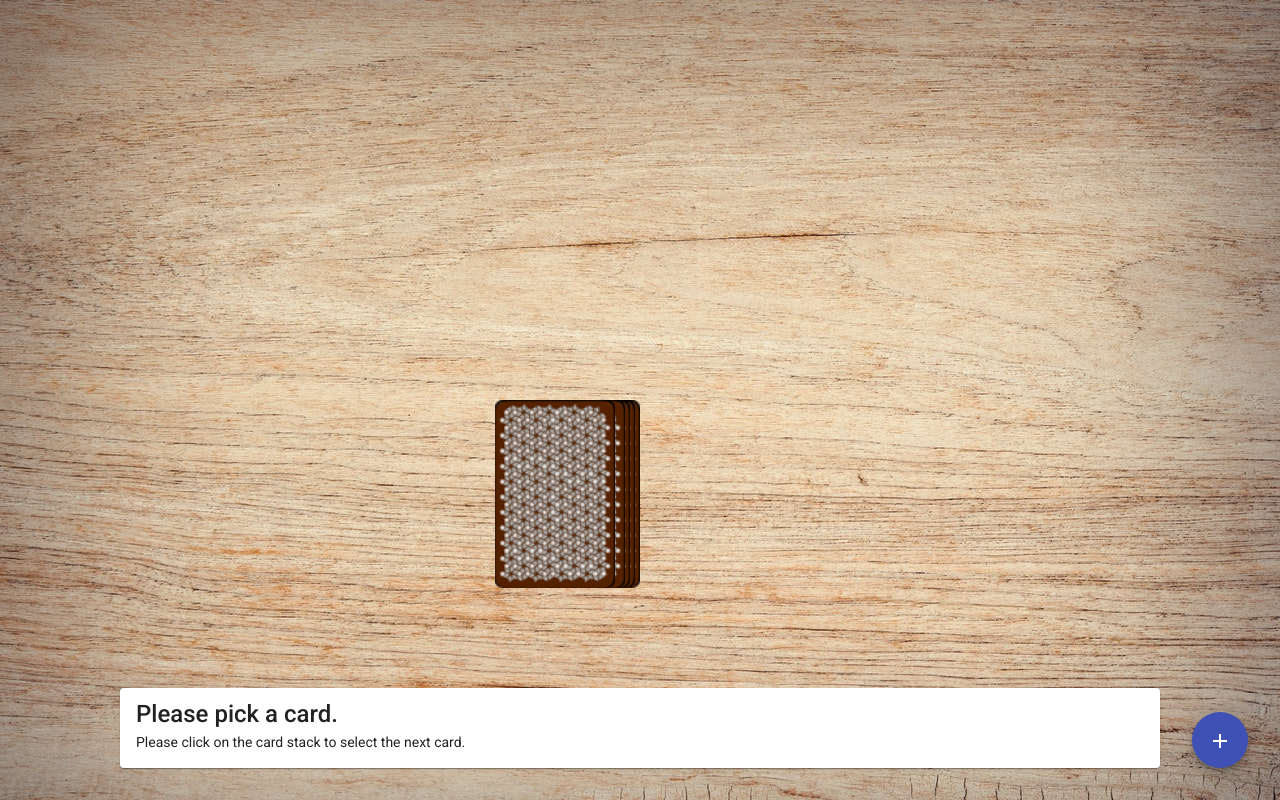
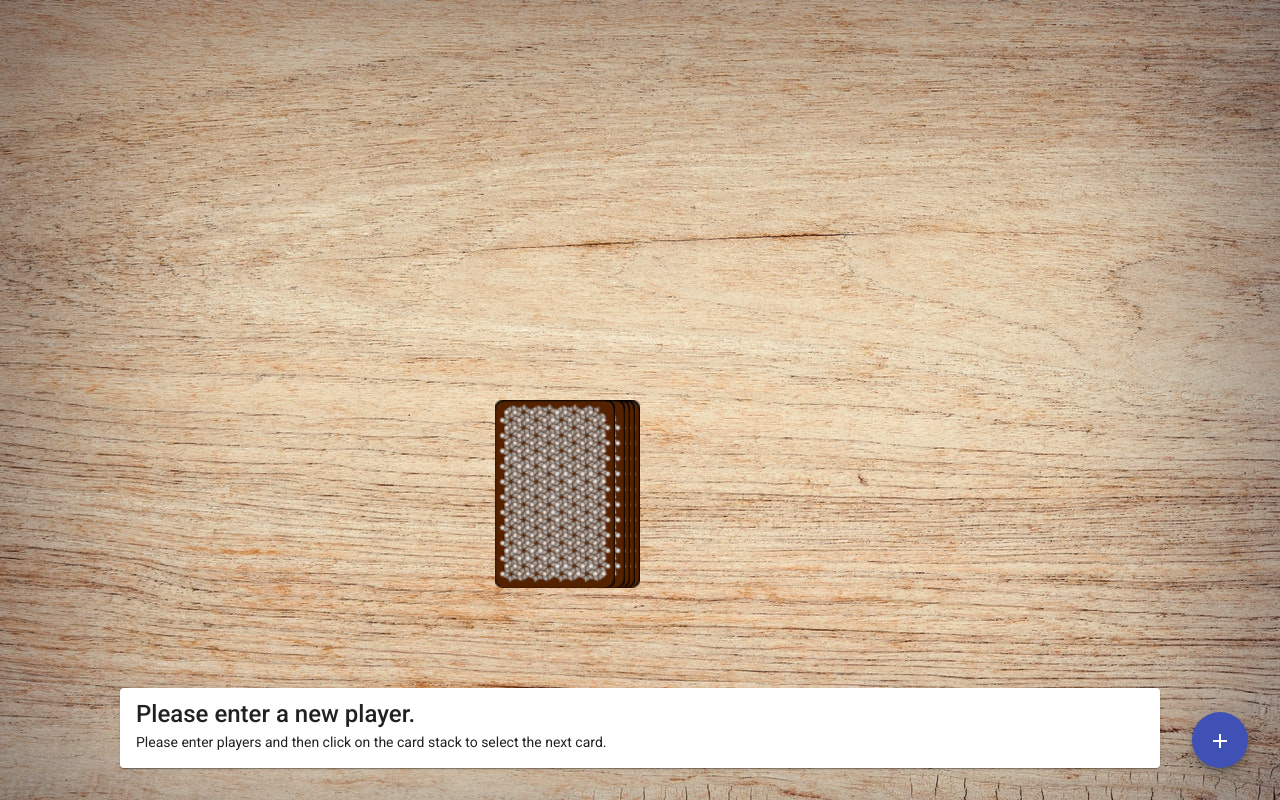
Before and after one commit to applex90/ringoffire, an Angular app: page /game in a window 1280 px wide. Built offline with nearby package versions, Linux system fonts and the light colour scheme.

Commit message:
fixed starting game before add player

```diff
--- a/src/app/game-info/game-info.component.html
+++ b/src/app/game-info/game-info.component.html
@@ -1,6 +1,6 @@
 <mat-card>
-    <mat-card-title>{{ card ? title : 'Please pick a card.' }}</mat-card-title>
+    <mat-card-title>{{ card ? title : 'Please enter a new player.' }}</mat-card-title>
     <mat-card-content>
-        {{ card ? description : 'Please click on the card stack to select the next card.' }}
+        {{ card ? description : 'Please enter players and then click on the card stack to select the next card.' }}
     </mat-card-content>
 </mat-card>
--- a/src/app/game/game.component.ts
+++ b/src/app/game/game.component.ts
@@ -25,7 +25,7 @@ export class GameComponent implements OnInit {
   }
 
   takeCard() {
-    if (!this.pickCardAnimation) {
+    if (this.game.players.length > 0 && !this.pickCardAnimation) {
       this.currentCard = this.game.stack.pop();
       this.pickCardAnimation = true;
       console.log('New card: ' + this.currentCard);
```
